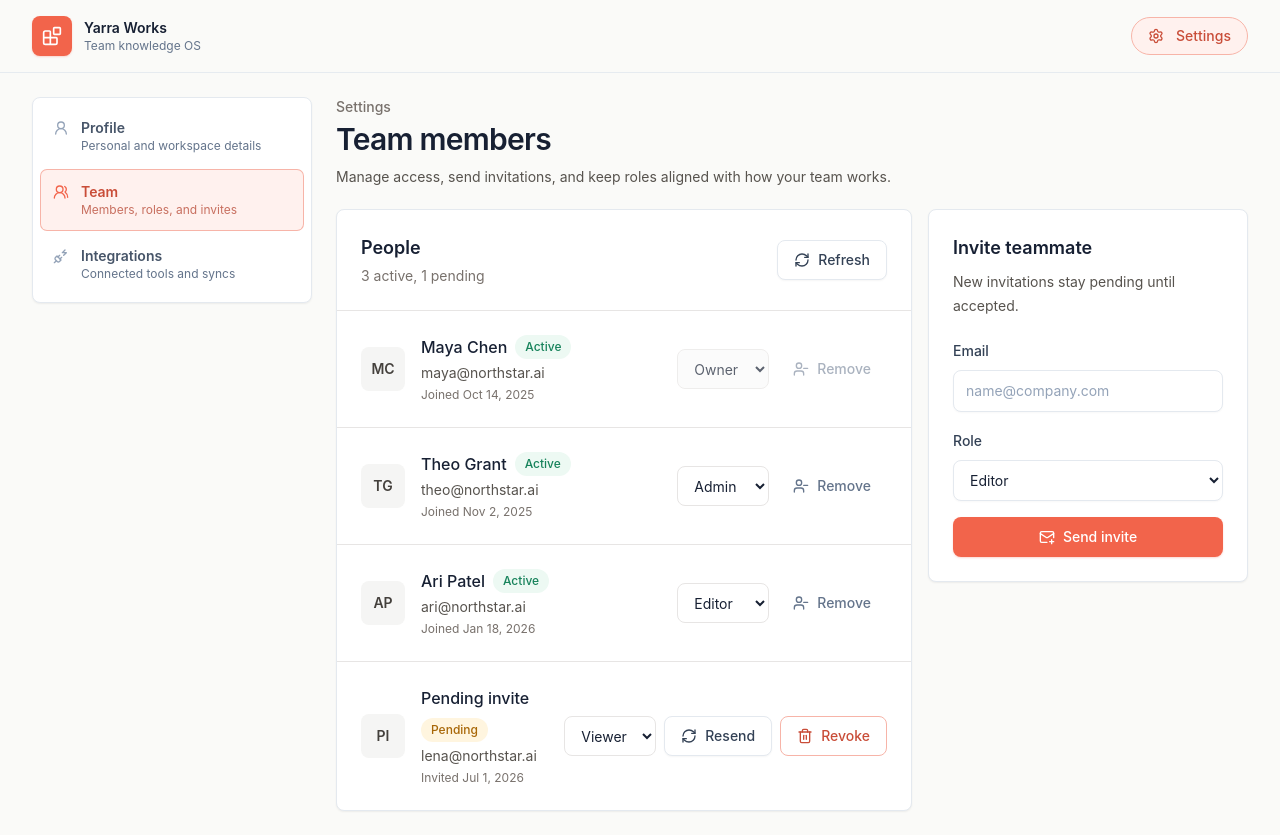
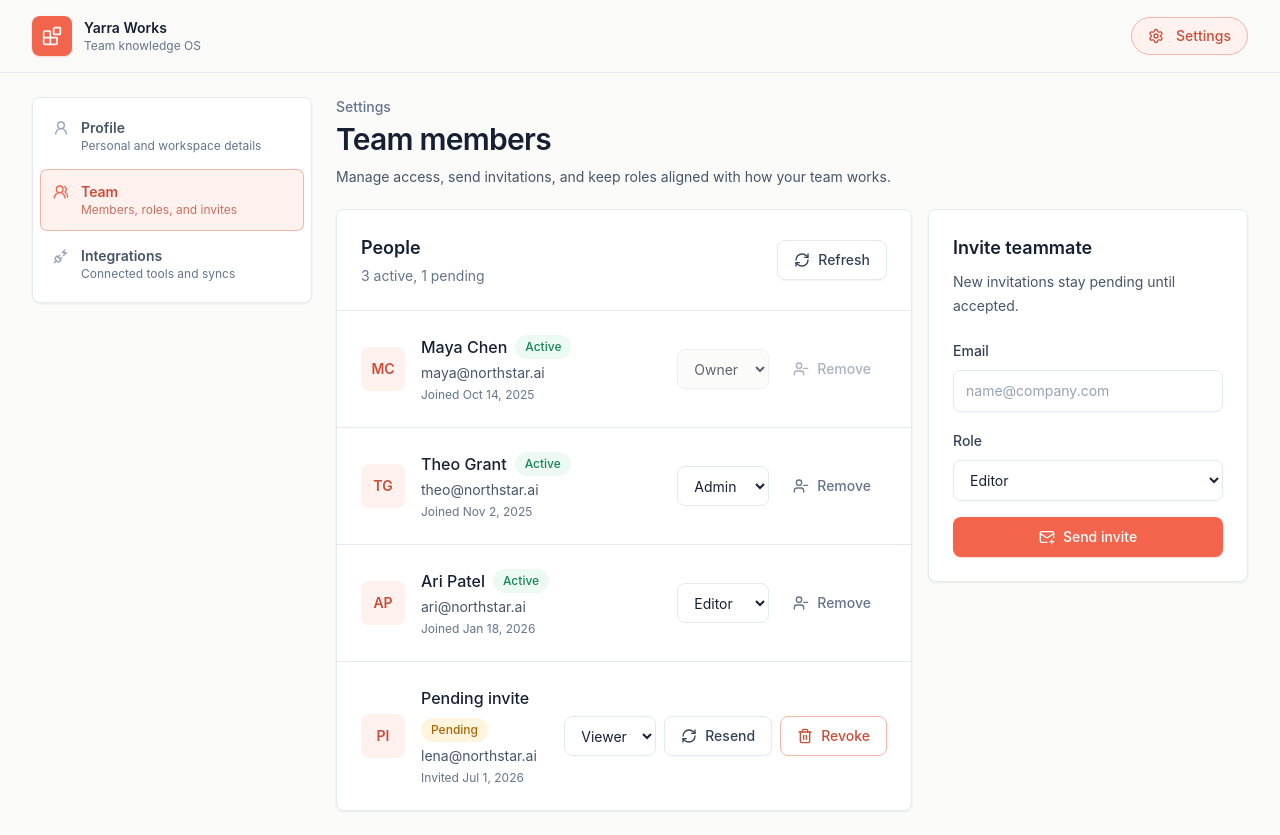
Before and after one commit to farrukhh25-AA/fictional-saas-settings, a React (Vite) app: page /settings/team in a window 1280 px wide. Built offline with nearby package versions, Linux system fonts and the light colour scheme.

Commit message:
Align team page with Yarra branding

```diff
--- a/src/pages/TeamPage.tsx
+++ b/src/pages/TeamPage.tsx
@@ -80,19 +80,19 @@ export function TeamPage() {
   return (
     <div className="space-y-5">
       <div>
-        <p className="text-sm font-medium text-stone-500">Settings</p>
+        <p className="text-sm font-medium text-[#64748b]">Settings</p>
         <h1 className="mt-1 text-3xl font-semibold tracking-tight">Team members</h1>
-        <p className="mt-2 max-w-2xl text-sm leading-6 text-stone-600">
+        <p className="mt-2 max-w-2xl text-sm leading-6 text-[#475569]">
           Manage access, send invitations, and keep roles aligned with how your team works.
         </p>
       </div>
 
       <div className="grid gap-4 md:grid-cols-[1fr_320px]">
         <Panel className="overflow-hidden">
-          <div className="flex flex-col gap-3 border-b border-stone-200 p-5 sm:flex-row sm:items-center sm:justify-between sm:p-6">
+          <div className="flex flex-col gap-3 border-b border-[#e4e9ef] p-5 sm:flex-row sm:items-center sm:justify-between sm:p-6">
             <div>
               <h2 className="text-lg font-semibold">People</h2>
-              <p className="mt-1 text-sm text-stone-500">
+              <p className="mt-1 text-sm text-[#64748b]">
                 {activeCount} active, {pendingCount} pending
               </p>
             </div>
@@ -111,17 +111,17 @@ export function TeamPage() {
           ) : isError ? (
             <div className="p-6">
               <h3 className="font-semibold">Team data could not load</h3>
-              <p className="mt-2 text-sm text-stone-600">Try refreshing the mock service.</p>
+              <p className="mt-2 text-sm text-[#475569]">Try refreshing the mock service.</p>
             </div>
           ) : data.length === 0 ? (
             <div className="p-8 text-center">
               <h3 className="font-semibold">No members yet</h3>
-              <p className="mt-2 text-sm text-stone-600">
+              <p className="mt-2 text-sm text-[#475569]">
                 Invite your first teammate to start building the workspace.
               </p>
             </div>
           ) : (
-            <div className="divide-y divide-stone-200">
+            <div className="divide-y divide-[#e4e9ef]">
               {data.map((member) => (
                 <MemberRow
                   key={member.id}
@@ -144,7 +144,7 @@ export function TeamPage() {
 
         <Panel className="self-start p-5 sm:p-6">
           <h2 className="text-lg font-semibold">Invite teammate</h2>
-          <p className="mt-2 text-sm leading-6 text-stone-600">
+          <p className="mt-2 text-sm leading-6 text-[#475569]">
             New invitations stay pending until accepted.
           </p>
           <form className="mt-5 space-y-4" onSubmit={submitInvite}>
@@ -168,7 +168,7 @@ export function TeamPage() {
               </select>
             </Field>
             {invite.isError ? (
-              <p className="rounded-lg bg-rose-50 px-3 py-2 text-sm text-rose-700">
+              <p className="rounded-lg bg-[#fff1ee] px-3 py-2 text-sm text-[#c94d38]">
                 {(invite.error as Error).message}
               </p>
             ) : null}
@@ -204,7 +204,7 @@ function MemberRow({
   return (
     <div className="grid gap-4 p-5 sm:grid-cols-[1fr_auto] sm:items-center sm:p-6">
       <div className="flex min-w-0 items-center gap-4">
-        <div className="flex h-11 w-11 shrink-0 items-center justify-center rounded-lg bg-stone-100 text-sm font-semibold text-stone-700">
+        <div className="flex h-11 w-11 shrink-0 items-center justify-center rounded-lg bg-[#fff1ee] text-sm font-semibold text-[#c94d38]">
           {isPending ? 'PI' : initials(member.name)}
         </div>
         <div className="min-w-0">
@@ -214,8 +214,8 @@ function MemberRow({
               {isPending ? 'Pending' : 'Active'}
             </Badge>
           </div>
-          <p className="mt-1 truncate text-sm text-stone-600">{member.email}</p>
-          <p className="mt-1 text-xs text-stone-500">
+          <p className="mt-1 truncate text-sm text-[#475569]">{member.email}</p>
+          <p className="mt-1 text-xs text-[#64748b]">
             {isPending
               ? `Invited ${formatDate(member.invitedAt)}`
               : `Joined ${formatDate(member.joinedAt)}`}
@@ -225,7 +225,7 @@ function MemberRow({
 
       <div className="flex flex-wrap items-center gap-2 sm:justify-end">
         <select
-          className="min-h-10 rounded-lg border border-stone-200 bg-white px-3 text-sm disabled:bg-stone-50"
+          className="min-h-10 rounded-lg border border-[#e4e9ef] bg-white px-3 text-sm disabled:bg-[#fafaf8]"
           value={member.role}
           disabled={isOwner || busy}
           onChange={(event) => onRoleChange(event.target.value as Role)}
```
